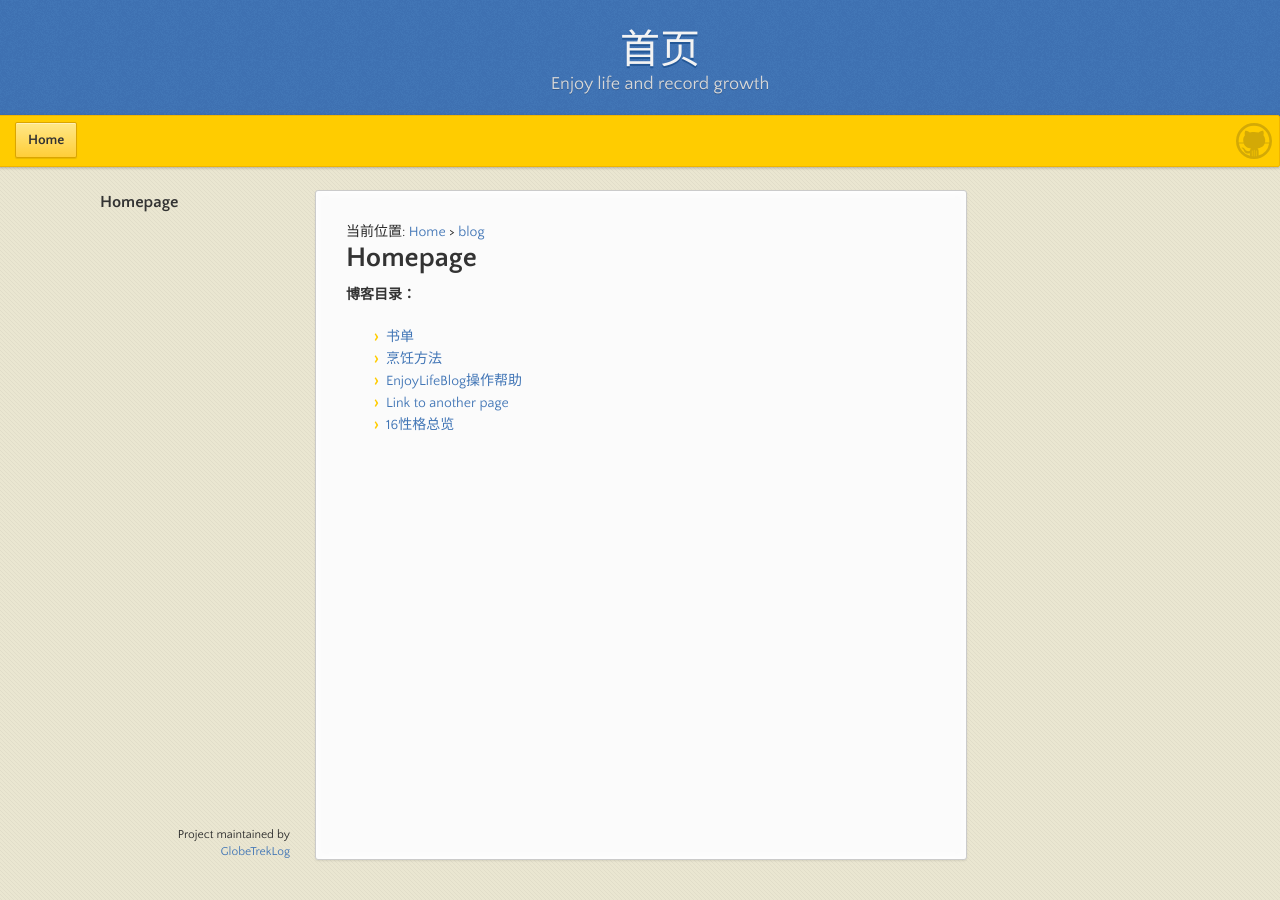
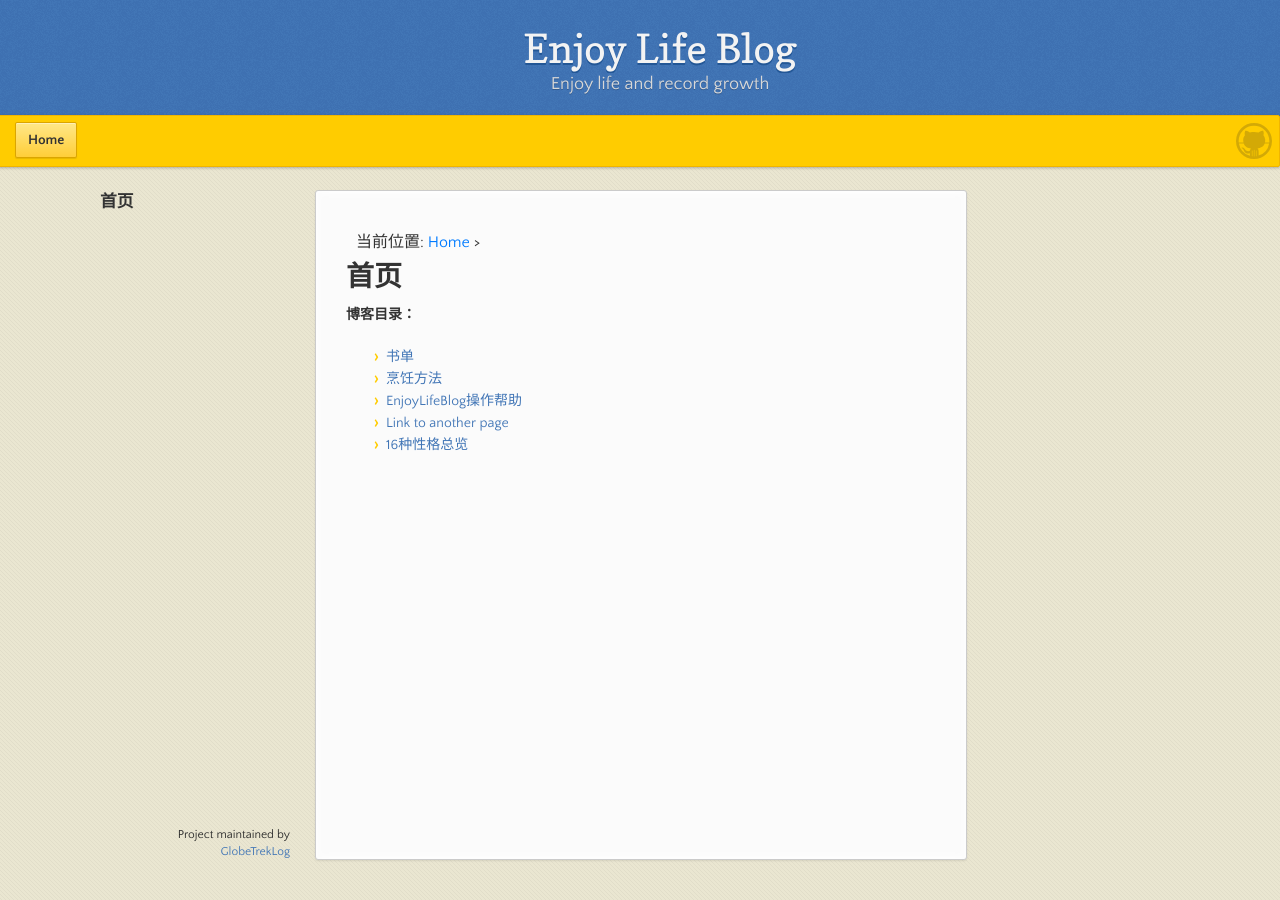
Before and after one commit to GlobeTrekLog/blog, a Jekyll site: the page built from index.md, in a window 1280 px wide. Built offline with Jekyll 4.4.1, drawn with Linux system fonts in a browser that asks for light colours; comment, search, counter and statistics services are not loaded.

Commit message:
add breadcrumb面包屑

```diff
--- a/_layouts/default.html
+++ b/_layouts/default.html
@@ -75,7 +75,7 @@
 </html>
 
 <!-- 用于显示当前位置，也就是面包屑 -->
-<script>
+<!-- <script>
   document.addEventListener('DOMContentLoaded', function() {
       var path = window.location.pathname.split('/').filter(function(el) { return !!el; });
       var breadcrumb = document.getElementById('breadcrumb');
@@ -90,7 +90,37 @@
 
       breadcrumb.innerHTML = html;
   });
+</script> -->
+
+<!-- 用于显示当前位置，也就是面包屑 -->
+<script>
+  document.addEventListener('DOMContentLoaded', function() {
+      var path = window.location.pathname.split('/').filter(function(el) { return !!el; });
+      var breadcrumb = document.getElementById('breadcrumb');
+
+      var html = '当前位置: ';
+
+      // 判断是否为根目录（Home页面）
+      if(path.length === 0 || (path.length === 1 && path[0] === 'EnjoyLifeBlog')) {
+          html += '<a href="/">Home</a>';
+      }
+      else {
+          html += '<a href="/">Home</a> > ';
+
+          var link = '/EnjoyLifeBlog';
+          for (var i = 1; i < path.length; i++) {
+              link += '/' + path[i];
+              html += '<a href="' + link + '">' + path[i] + '</a>';
+              if (i < path.length - 1) {
+                  html += ' > ';
+              }
+          }
+      }
+
+      breadcrumb.innerHTML = html;
+  });
 </script>
+
 
 
 <div id="giscus-container">
--- a/_sass/jekyll-theme-leap-day.scss
+++ b/_sass/jekyll-theme-leap-day.scss
@@ -16,6 +16,24 @@ body {
   padding: 0px 0 20px 0px;
   background: url(../images/body-background.png) #eae6d1;
 }
+
+#breadcrumb {
+  text-align: left; /* 左对齐 */
+  padding: 10px; /* 内边距 */
+  font-size: 16px; /* 字体大小 */
+  color: #333; /* 字体颜色 */
+  /* 您可以根据需要添加其他样式 */
+}
+
+#breadcrumb a {
+  color: #007bff; /* 链接颜色 */
+  text-decoration: none; /* 移除下划线 */
+}
+
+#breadcrumb a:hover {
+  text-decoration: underline; /* 鼠标悬浮时的下划线 */
+}
+
 
 h1,
 h2,
@@ -270,6 +288,7 @@ header {
     font-size: 14px;
     background-color: #ffe788;
   }
+
   .downloads {
     float: right;
     // margin: 0 45px 0 0;
@@ -325,7 +344,8 @@ section {
   box-shadow: 0px 1px 2px rgba(0, 0, 0, 0.09),
     inset 0px 0px 2px 2px rgba(255, 255, 255, 0.5),
     inset 0 0 5px 5px rgba(255, 255, 255, 0.4);
-  text-align: justify; /* 文本两端对齐 */
+  text-align: justify;
+  /* 文本两端对齐 */
 }
 
 small {
@@ -339,15 +359,20 @@ nav {
   left: 50%;
   margin-left: -580px;
   text-align: left;
-  max-height: 600px; /* 设置最大高度 */
-  overflow-y: auto; /* 垂直滚动 */
+  max-height: 600px;
+  /* 设置最大高度 */
+  overflow-y: auto;
+  /* 垂直滚动 */
 
   /* 隐藏滚动条的样式 */
-  scrollbar-width: none; /* 针对Firefox */
-  -ms-overflow-style: none; /* 针对IE和Edge */
+  scrollbar-width: none;
+  /* 针对Firefox */
+  -ms-overflow-style: none;
+  /* 针对IE和Edge */
 
   &::-webkit-scrollbar {
-    display: none; /* 针对Chrome, Safari和Opera */
+    display: none;
+    /* 针对Chrome, Safari和Opera */
   }
 
   ul {
@@ -371,12 +396,11 @@ nav {
           color: #333;
         }
 
-        + .tag-h2 {
-        }
+        +.tag-h2 {}
       }
 
       &.tag-h2 {
-        + .tag-h1 {
+        +.tag-h1 {
           margin-top: 10px;
         }
       }
@@ -399,8 +423,10 @@ nav {
 
 //评论插件的设置
 #giscus-container {
-  max-width: 650px; /* 或您希望的任何宽度 */
-  margin: auto; /* 使其在页面中居中 */
+  max-width: 650px;
+  /* 或您希望的任何宽度 */
+  margin: auto;
+  /* 使其在页面中居中 */
 }
 
 footer {
@@ -415,7 +441,8 @@ footer {
 
 // 下面是具体的分辨率设置
 
-@media print, screen and (max-width: 1060px) {
+@media print,
+screen and (max-width: 1060px) {
   div.wrapper {
     width: auto;
     margin: 0;
@@ -447,8 +474,7 @@ footer {
       display: none;
     }
 
-    .fork {
-    }
+    .fork {}
 
     #logo {
       margin-right: 15px;
@@ -474,7 +500,8 @@ footer {
   }
 }
 
-@media print, screen and (max-width: 720px) {
+@media print,
+screen and (max-width: 720px) {
   body {
     word-wrap: break-word;
   }
@@ -507,11 +534,9 @@ footer {
     //   position:fixed;
     //   left:20px;
     //   }
-    .fork {
-    }
+    .fork {}
 
-    .home {
-    }
+    .home {}
 
     .downloads {
       // margin-right: 60px;
@@ -533,7 +558,8 @@ footer {
   }
 }
 
-@media print, screen and (max-width: 480px) {
+@media print,
+screen and (max-width: 480px) {
   body {
     word-wrap: break-word;
   }
@@ -560,11 +586,9 @@ footer {
     top: 58px;
     width: 100%;
 
-    .fork {
-    }
+    .fork {}
 
-    .home {
-    }
+    .home {}
 
     .downloads {
       display: none;
@@ -623,7 +647,8 @@ footer {
   }
 }
 
-@media print, screen and (max-height: 680px) {
+@media print,
+screen and (max-height: 680px) {
   footer {
     text-align: center;
     margin: 20px auto;
@@ -634,7 +659,8 @@ footer {
   }
 }
 
-@media print, screen and (max-height: 480px) {
+@media print,
+screen and (max-height: 480px) {
   nav {
     // display: none;
   }
--- a/index.md
+++ b/index.md
@@ -1,13 +1,13 @@
 ---
 layout: default
-title: 首页
+title: Enjoy Life Blog
 ---
 
-# Homepage
+#  首页
 
 **博客目录：**
  - [书单](/docs/booklist/booklist.md)
  - [烹饪方法](/docs/cookbook/list-cookbook.md)
  - [EnjoyLifeBlog操作帮助](/docs/EnjoyLifeBlog操作帮助.md)
  - [Link to another page](/docs/another-page.md)
- - [16性格总览](/docs/16personalities-MBTI/list-16性格总览.md)
+ - [16种性格总览](/docs/16personalities-MBTI/list-16性格总览.md)
```
